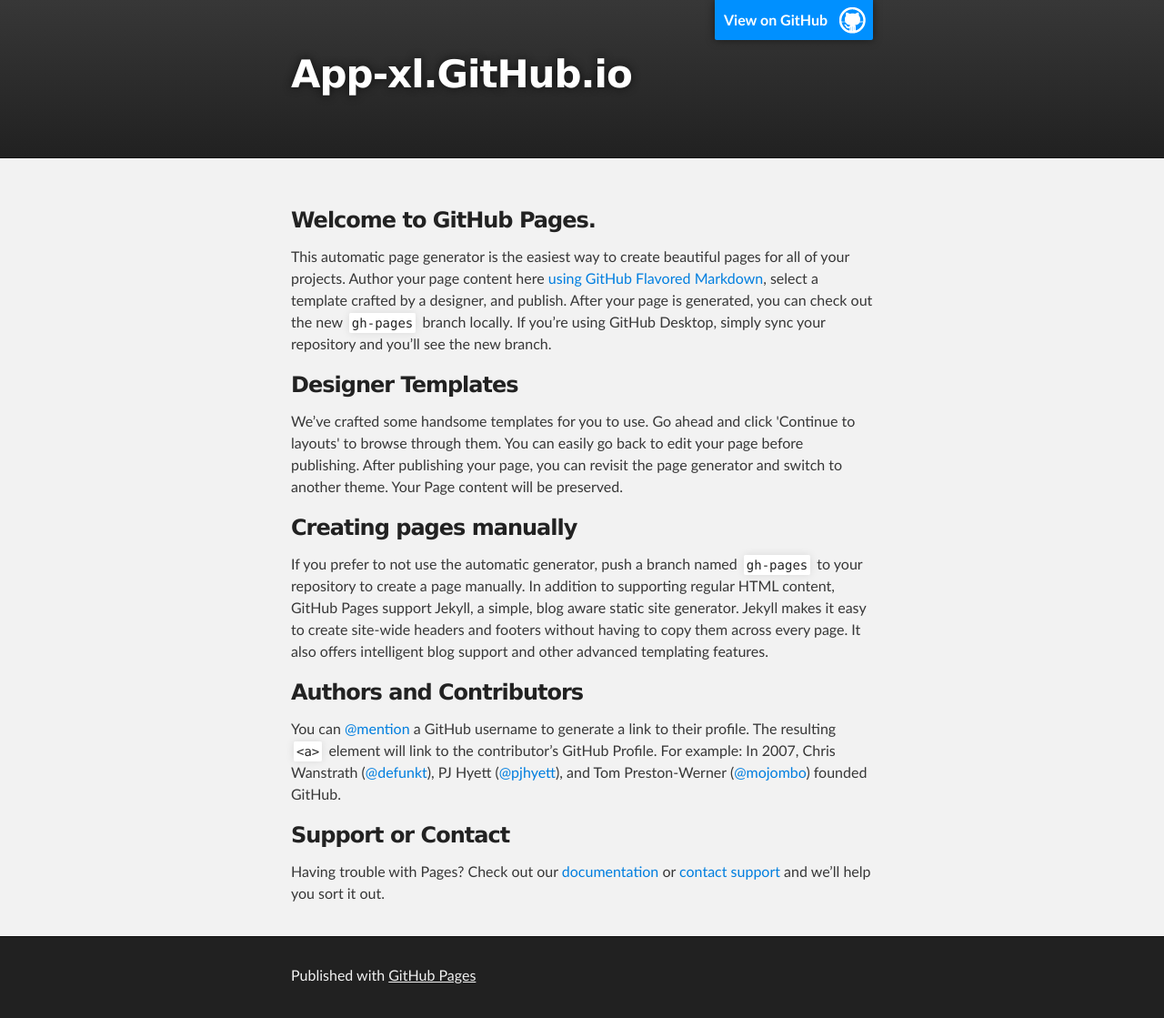
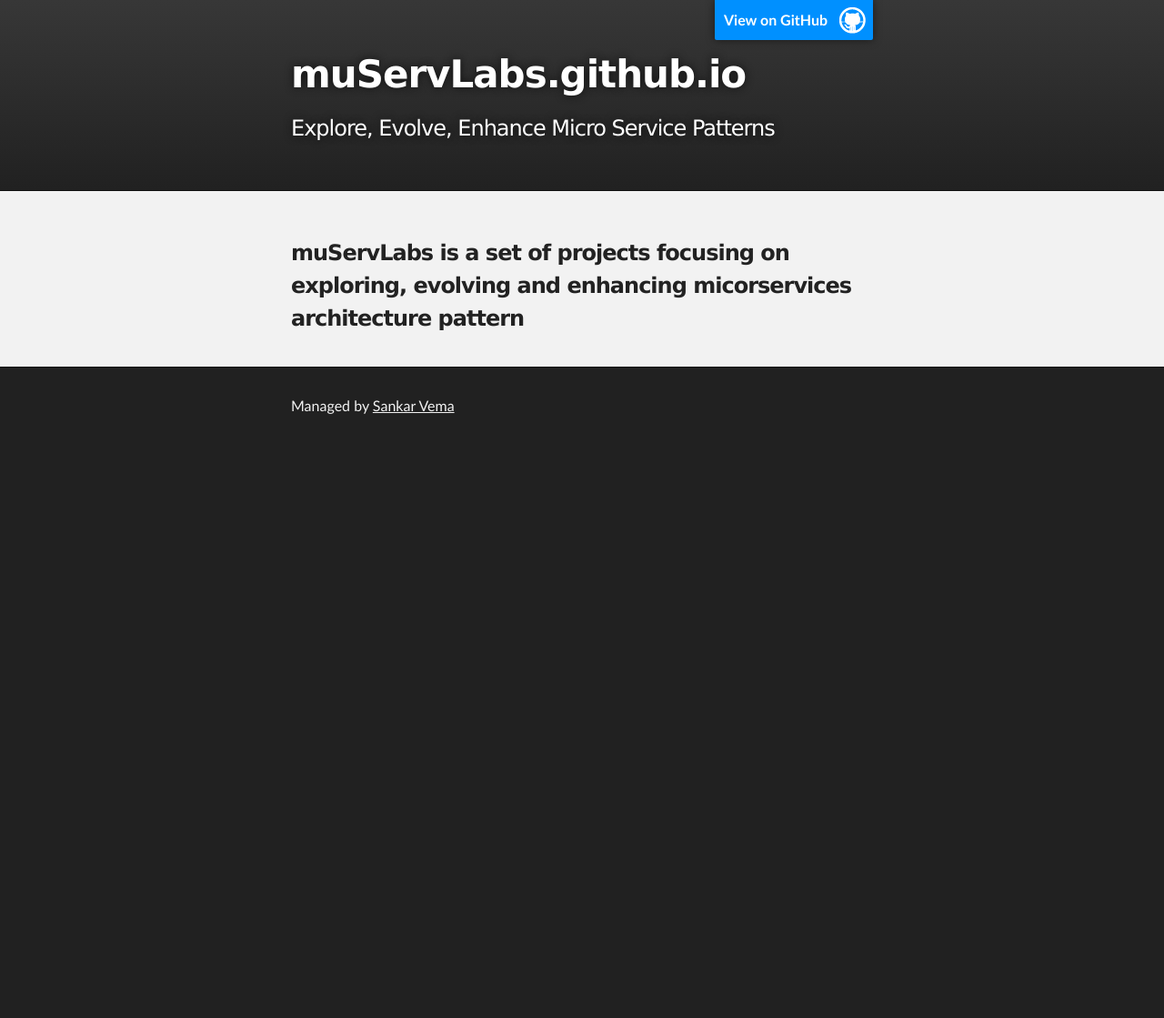
Before and after one commit to app-XL/app-xl.github.io, a plain HTML site: page index.html in a window 1280 px wide. Shown: the whole page at 91% size. After the commit the page ends 800 px from the top, so only its background shows below. Drawn offline with Linux system fonts and the light colour scheme.

Commit message:
Update index.html

```diff
--- a/index.html
+++ b/index.html
@@ -8,7 +8,7 @@
 
     <link rel="stylesheet" type="text/css" media="screen" href="stylesheets/stylesheet.css">
 
-    <title>App-xl.GitHub.io</title>
+    <title>muServLabs.github.io</title>
   </head>
 
   <body>
@@ -16,10 +16,10 @@
     <!-- HEADER -->
     <div id="header_wrap" class="outer">
         <header class="inner">
-          <a id="forkme_banner" href="https://github.com/app-XL">View on GitHub</a>
+          <a id="forkme_banner" href="https://github.com/muServLabs/muServLabs.github.io">View on GitHub</a>
 
-          <h1 id="project_title">App-xl.GitHub.io</h1>
-          <h2 id="project_tagline"></h2>
+          <h1 id="project_title">muServLabs.github.io</h1>
+          <h2 id="project_tagline">Explore, Evolve, Enhance Micro Service Patterns</h2>
 
         </header>
     </div>
@@ -28,36 +28,15 @@
     <div id="main_content_wrap" class="outer">
       <section id="main_content" class="inner">
         <h3>
-<a id="welcome-to-github-pages" class="anchor" href="#welcome-to-github-pages" aria-hidden="true"><span aria-hidden="true" class="octicon octicon-link"></span></a>Welcome to GitHub Pages.</h3>
-
-<p>This automatic page generator is the easiest way to create beautiful pages for all of your projects. Author your page content here <a href="https://guides.github.com/features/mastering-markdown/">using GitHub Flavored Markdown</a>, select a template crafted by a designer, and publish. After your page is generated, you can check out the new <code>gh-pages</code> branch locally. If you’re using GitHub Desktop, simply sync your repository and you’ll see the new branch.</p>
-
-<h3>
-<a id="designer-templates" class="anchor" href="#designer-templates" aria-hidden="true"><span aria-hidden="true" class="octicon octicon-link"></span></a>Designer Templates</h3>
-
-<p>We’ve crafted some handsome templates for you to use. Go ahead and click 'Continue to layouts' to browse through them. You can easily go back to edit your page before publishing. After publishing your page, you can revisit the page generator and switch to another theme. Your Page content will be preserved.</p>
-
-<h3>
-<a id="creating-pages-manually" class="anchor" href="#creating-pages-manually" aria-hidden="true"><span aria-hidden="true" class="octicon octicon-link"></span></a>Creating pages manually</h3>
-
-<p>If you prefer to not use the automatic generator, push a branch named <code>gh-pages</code> to your repository to create a page manually. In addition to supporting regular HTML content, GitHub Pages support Jekyll, a simple, blog aware static site generator. Jekyll makes it easy to create site-wide headers and footers without having to copy them across every page. It also offers intelligent blog support and other advanced templating features.</p>
-
-<h3>
-<a id="authors-and-contributors" class="anchor" href="#authors-and-contributors" aria-hidden="true"><span aria-hidden="true" class="octicon octicon-link"></span></a>Authors and Contributors</h3>
-
-<p>You can <a href="https://help.github.com/articles/basic-writing-and-formatting-syntax/#mentioning-users-and-teams" class="user-mention">@mention</a> a GitHub username to generate a link to their profile. The resulting <code>&lt;a&gt;</code> element will link to the contributor’s GitHub Profile. For example: In 2007, Chris Wanstrath (<a href="https://github.com/defunkt" class="user-mention">@defunkt</a>), PJ Hyett (<a href="https://github.com/pjhyett" class="user-mention">@pjhyett</a>), and Tom Preston-Werner (<a href="https://github.com/mojombo" class="user-mention">@mojombo</a>) founded GitHub.</p>
-
-<h3>
-<a id="support-or-contact" class="anchor" href="#support-or-contact" aria-hidden="true"><span aria-hidden="true" class="octicon octicon-link"></span></a>Support or Contact</h3>
-
-<p>Having trouble with Pages? Check out our <a href="https://help.github.com/pages">documentation</a> or <a href="https://github.com/contact">contact support</a> and we’ll help you sort it out.</p>
+          <p>muServLabs is a set of projects focusing on exploring, evolving and enhancing micorservices architecture pattern </p>
+        </h3>
       </section>
     </div>
 
     <!-- FOOTER  -->
     <div id="footer_wrap" class="outer">
       <footer class="inner">
-        <p>Published with <a href="https://pages.github.com">GitHub Pages</a></p>
+        <p>Managed by <a href="https://sankarvema.github.com">Sankar Vema</a></p>
       </footer>
     </div>
 
```
